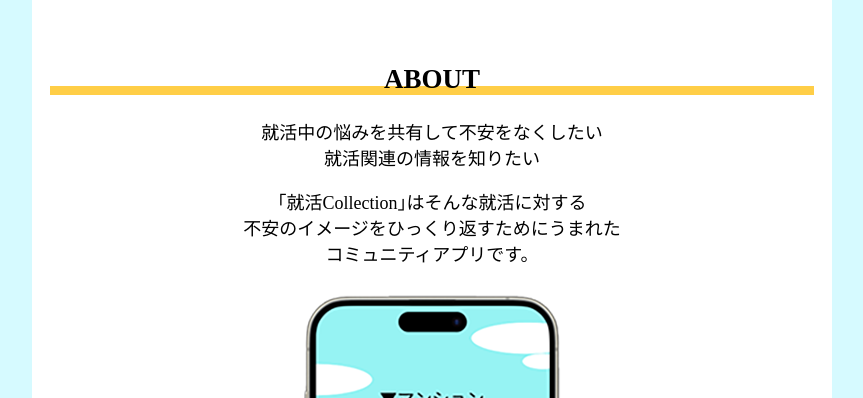
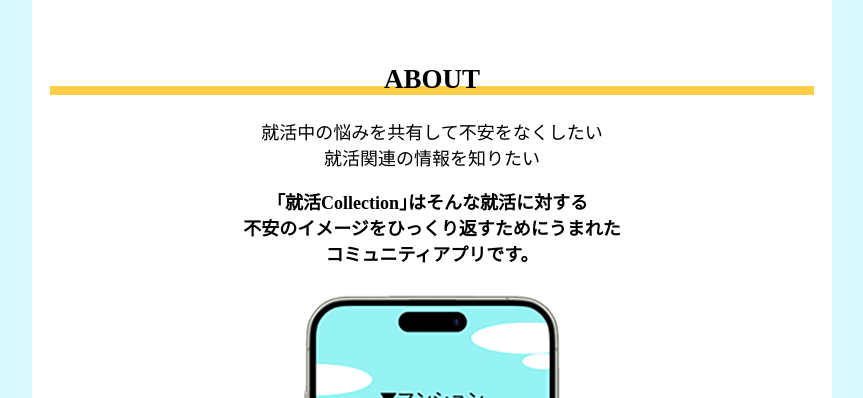
Before and after one commit to chuka178/SyukatsuCollection, a plain HTML site: page index.html in a window 1280 px wide. Shown: the part 402-800 px from the top of the page, without its empty margins (208-1071 px from the left). Drawn offline with Linux system fonts and the light colour scheme; a script that the page names is missing.

Commit message:
Update index.html

```diff
--- a/index.html
+++ b/index.html
@@ -30,9 +30,9 @@
               就活関連の情報を知りたい
             </p>
             <p>
-              ｢就活Collection｣はそんな就活に対する<br />
+              <strong>｢就活Collection｣はそんな就活に対する<br />
               不安のイメージをひっくり返すためにうまれた<br />
-              コミュニティアプリです。
+              コミュニティアプリです。</strong>
             </p>
             <figure3>
               <img src="fig/top_m.png" />
```
